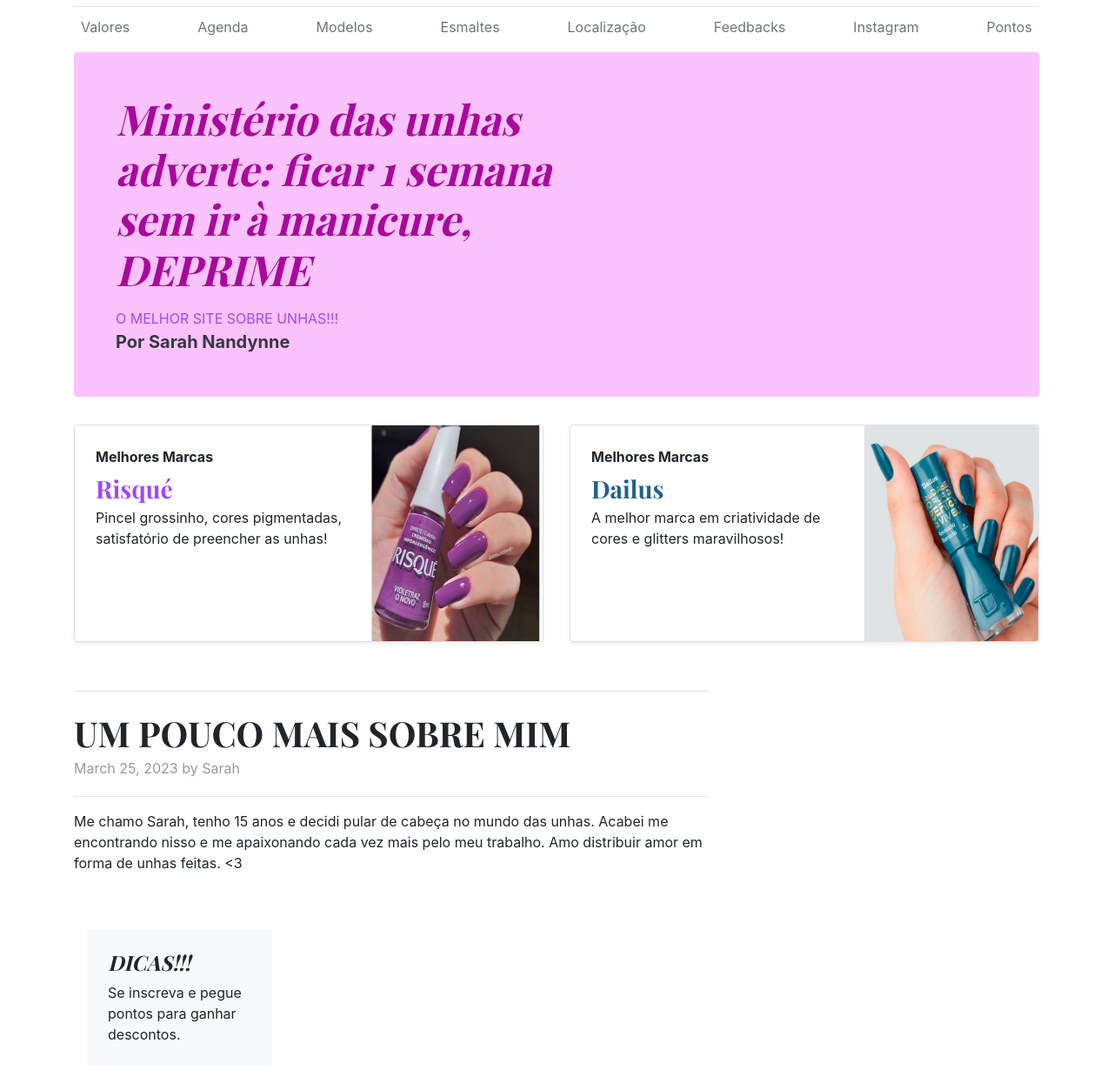
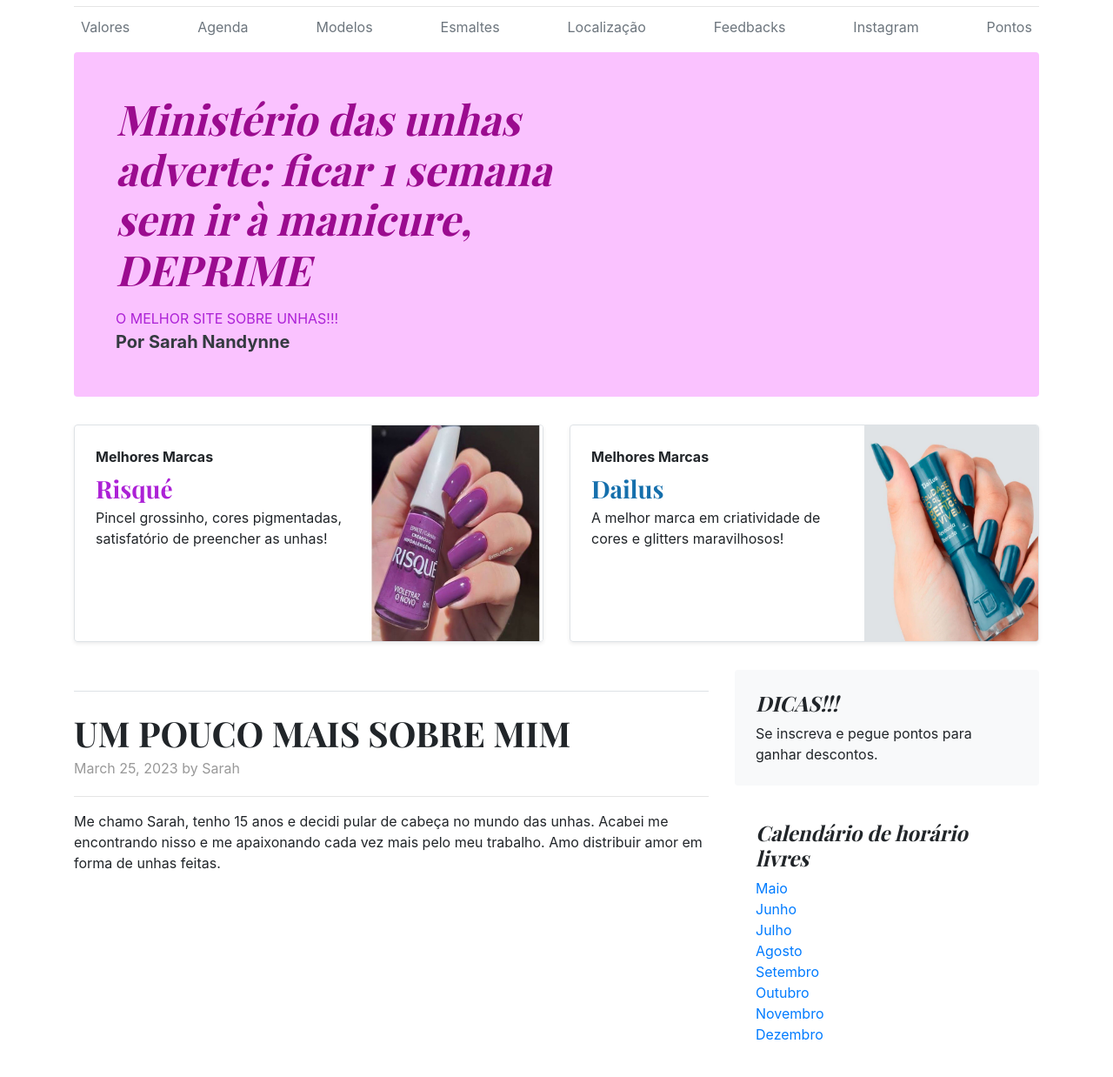
Before and after one commit to sarahnandynne/sarahnandynne.github.io, a plain HTML site: page index.html in a window 1280 px wide. Shown: the part 61-1299 px from the top of the page at 87% size. Drawn offline with nearby package versions, Linux system fonts and the light colour scheme.

Commit message:
Entrega do site 26/05

```diff
--- a/index.html
+++ b/index.html
@@ -33,13 +33,13 @@
         }
       }
       .texto-cor {
-        color: #20618d
+        color: #156fac
       }
       .texto-minha-cor {
-        color:rgb(158, 72, 255)
+        color:rgb(172, 33, 214)
       }
       .texto-cor-minha {
-        color:rgb(168, 9, 155)
+        color:rgb(155, 11, 143)
       }
         .texto-cor-sarah {
           color:rgb(11, 122, 196)
@@ -137,9 +137,10 @@
 
         <p></p>
         <hr>
-        <p>Me chamo Sarah, tenho 15 anos e decidi pular de cabeça no mundo das unhas. Acabei me encontrando nisso e me apaixonando cada vez mais pelo meu trabalho. Amo distribuir amor em forma de unhas feitas. <3
+        <p>Me chamo Sarah, tenho 15 anos e decidi pular de cabeça no mundo das unhas. Acabei me encontrando nisso e me apaixonando cada vez mais pelo meu trabalho. Amo distribuir amor em forma de unhas feitas. </p>
     </div><!-- /.blog-main -->
 
+  </div>
     <aside class="col-md-4 blog-sidebar">
       <div class="p-4 mb-3 bg-light rounded">
         <h4 class="font-italic">DICAS!!!</h4>
```
